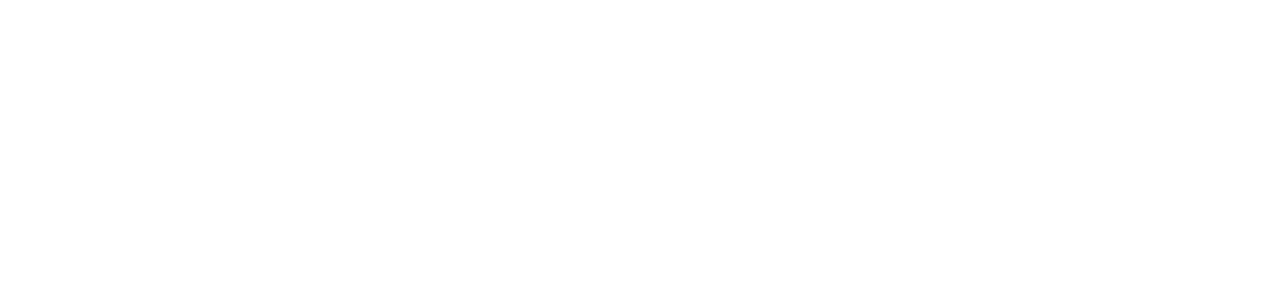
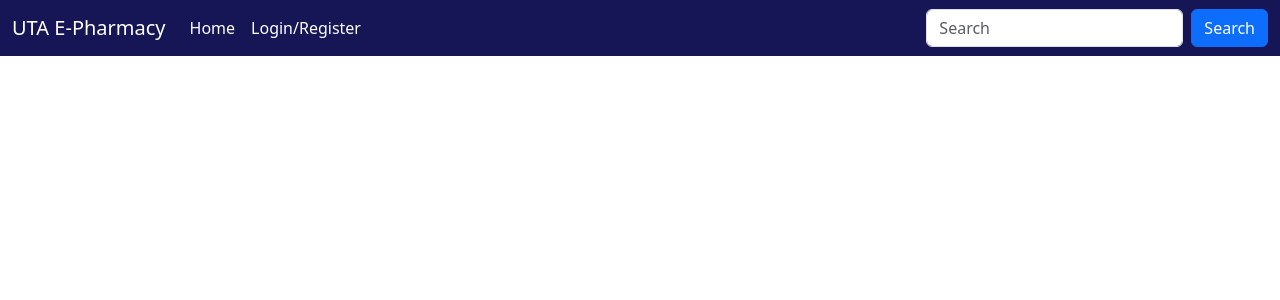
Before and after one commit to ruvin27/E-Pharmacy, a React (Create React App) app: page / in a window 1280 px wide. Before the commit this address had no page. Shown: the top 300 px of the page. Built offline with nearby package versions, Linux system fonts and the light colour scheme.

Commit message:
added navbars

```diff
--- a/src/App.js
+++ /dev/null
@@ -1,9 +0,0 @@
-function App() {
-  return (
-    <div>
-      <h2>Test</h2>
-    </div>
-  );
-}
-
-export default App;
--- /dev/null
+++ b/src/assets/css/homepage.css
@@ -0,0 +1,4 @@
+.navbar{
+    background-color: rgb(22, 22, 87);
+    color: white;
+}
--- a/src/features/authentication/customer/UserLogin.js
+++ b/src/features/authentication/customer/UserLogin.js
@@ -1,14 +1,18 @@
 import React, { Component } from 'react'
-import 'bootstrap/dist/css/bootstrap.css';
 import '../../../assets/css/userAuth.css'
+import Container from 'react-bootstrap/Container';
+import Navbar from 'react-bootstrap/Navbar';
+import '../../../assets/css/homepage.css'
 
 export default class UserLogin extends Component {
   render() {
     return (
     <div>
-        <div class="navbar">
-        <h5>UTA E-Pharmacy</h5>
-        </div>
+        <Navbar expand="lg">
+        <Container fluid>
+        <Navbar.Brand href="#" style={{color: 'white'}}>UTA E-Pharmacy</Navbar.Brand>
+      </Container>
+    </Navbar>
       <div className='center-container'>
         <form className='center-content'>
       <div class="form-outline mb-4">
--- a/src/features/authentication/customer/UserRegister.js
+++ b/src/features/authentication/customer/UserRegister.js
@@ -1,14 +1,19 @@
 import React, { Component } from 'react'
 import 'bootstrap/dist/css/bootstrap.css';
 import '../../../assets/css/userAuth.css'
+import Container from 'react-bootstrap/Container';
+import Navbar from 'react-bootstrap/Navbar';
+import '../../../assets/css/homepage.css'
 
 export default class UserRegister extends Component {
   render() {
     return (
         <div>
-        <div class="navbar">
-            <h5>UTA E-Pharmacy</h5>
-        </div>
+        <Navbar expand="lg">
+        <Container fluid>
+        <Navbar.Brand href="#" style={{color: 'white'}}>UTA E-Pharmacy</Navbar.Brand>
+      </Container>
+    </Navbar>
         <div class='center-container'>
             <form class='center-content'>
                 <div class="form-outline mb-4">
--- /dev/null
+++ b/src/features/dashboard/homepage.js
@@ -0,0 +1,13 @@
+import React, { Component } from 'react'
+import HomepageNav from './navbar'
+
+
+export default class Homepage extends Component {
+  render() {
+    return (
+      <div>
+        <HomepageNav/>
+      </div>
+    )
+  }
+}
--- /dev/null
+++ b/src/features/dashboard/navbar.js
@@ -0,0 +1,39 @@
+import React, { Component } from 'react'
+import Button from 'react-bootstrap/Button';
+import Container from 'react-bootstrap/Container';
+import Form from 'react-bootstrap/Form';
+import Nav from 'react-bootstrap/Nav';
+import Navbar from 'react-bootstrap/Navbar';
+import '../../assets/css/homepage.css'
+
+export default class HomepageNav extends Component {
+  render() {
+    return (
+        <Navbar expand="lg" className="">
+        <Container fluid>
+        <Navbar.Brand href="#" style={{color: 'white'}}>UTA E-Pharmacy</Navbar.Brand>
+        <Navbar.Toggle aria-controls="navbarScroll" />
+        <Navbar.Collapse id="navbarScroll">
+          <Nav
+            className="me-auto my-2 my-lg-0"
+            style={{ maxHeight: '100px'}}
+            navbarScroll
+          >
+            <Nav.Link href="#action1" style={{color: 'white'}}>Home</Nav.Link>
+            <Nav.Link href="#action2" style={{color: 'white'}}>Login/Register</Nav.Link>
+          </Nav>
+          <Form className="d-flex">
+            <Form.Control
+              type="search"
+              placeholder="Search"
+              className="me-2"
+              aria-label="Search"
+            />
+            <Button variant="primary">Search</Button>
+          </Form>
+        </Navbar.Collapse>
+      </Container>
+    </Navbar>
+    )
+  }
+}
--- a/src/index.js
+++ b/src/index.js
@@ -1,15 +1,15 @@
 import React from 'react';
 import ReactDOM from 'react-dom/client';
-import App from './App';
 import UserLogin from './features/authentication/customer/UserLogin';
 import UserRegister from './features/authentication/customer/UserRegister';
 import { BrowserRouter as Router, Route, Routes } from 'react-router-dom';
-
+import Homepage from './features/dashboard/homepage';
 
 const root = ReactDOM.createRoot(document.getElementById('root'));
 root.render(
     <Router>
         <Routes>
+        <Route path="/" element={<Homepage />} />
         <Route path="/login" element={<UserLogin />} />
         <Route path="/register" element={<UserRegister />} />
       </Routes>
```
